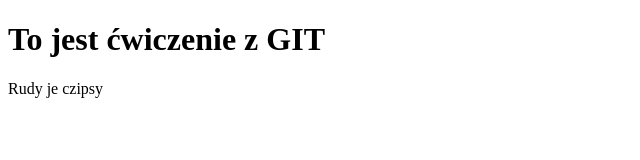
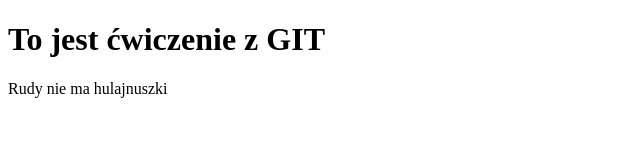
Before and after one commit to oldeyk/gitcw, a plain HTML site: page index.html in a window 1280 px wide. Shown: the full height of the page, 0-640 px from the left. Drawn offline with Linux system fonts and the light colour scheme.

Commit message:
dodanie pliku

```diff
--- a/index.html
+++ b/index.html
@@ -6,6 +6,6 @@
 </head>
 <body>
     <h1> To jest ćwiczenie z GIT</h1>
-    <p>Rudy je czipsy</p>
+    <p>Rudy nie ma hulajnuszki</p>
 </body>
 </html>
```
